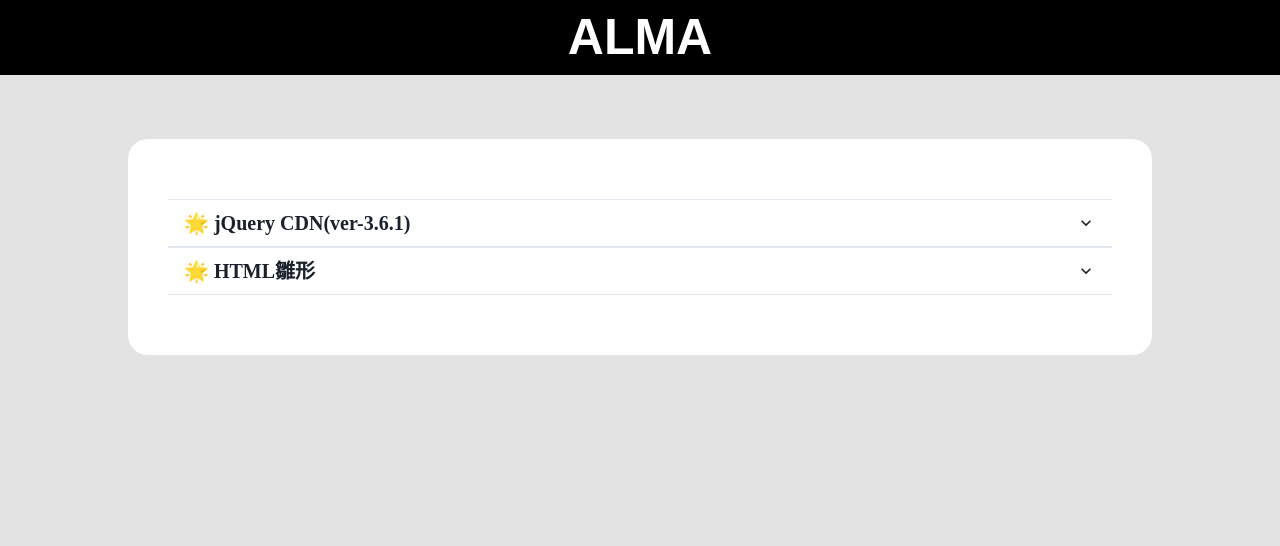
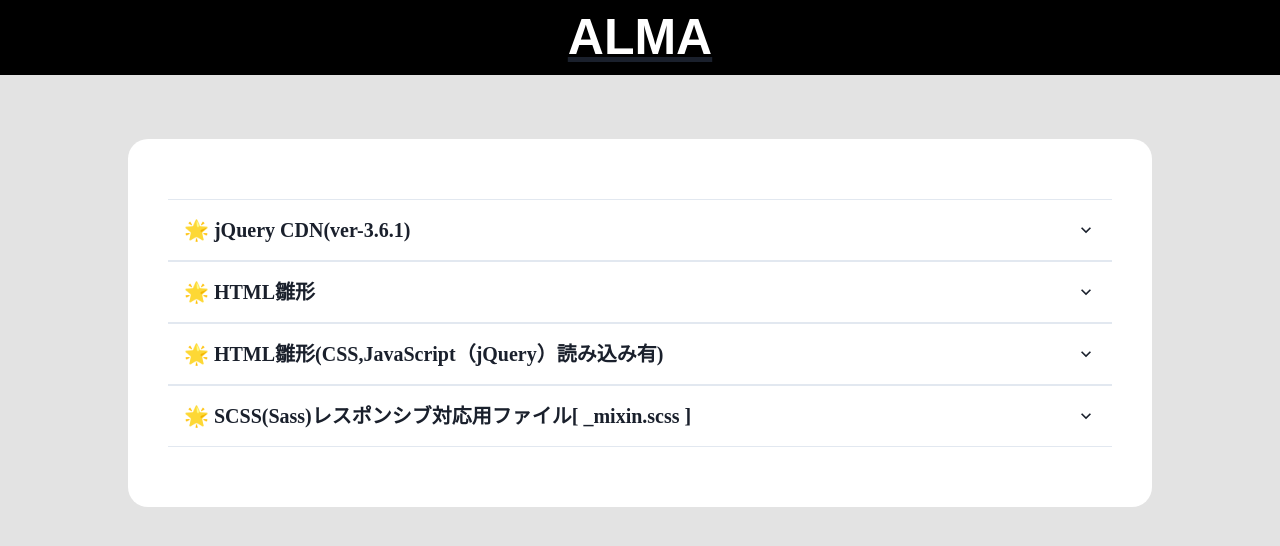
Before and after one commit to Noracham/ALMA-by-React, a Next.js app in the folder alma/: page /code in a window 1280 px wide. Shown: the top 546 px of the page. Built offline with nearby package versions, Linux system fonts and the light colour scheme; no server answers.

Commit message:
ボタンの調整とロゴにリンクを設定

```diff
--- a/alma/src/components/codeList.tsx
+++ b/alma/src/components/codeList.tsx
@@ -20,7 +20,7 @@ export const CodeList = (props: any) => {
   //       products.forEach((product) => {
   //         console.log(madeFromSoy(product));
   //       });`;
-  const { title, content } = props;
+  const { title, content, lang } = props;
   return (
     <>
       <Accordion allowToggle>
@@ -33,6 +33,7 @@ export const CodeList = (props: any) => {
                 as="span"
                 flex="1"
                 textAlign="left"
+                p={"7px 0"}
               >
                 {title}
               </Box>
@@ -41,7 +42,7 @@ export const CodeList = (props: any) => {
           </h2>
           <AccordionPanel pb={4}>
             <SyntaxHighlighter
-              language="html" // 表示する言語
+              language={lang} // 表示する言語
               style={okaidia}
               showLineNumbers // 行番号を表示
             >
--- a/alma/src/components/header.tsx
+++ b/alma/src/components/header.tsx
@@ -1,11 +1,13 @@
-import { Box } from "@chakra-ui/react";
+import { Box, Link } from "@chakra-ui/react";
 import styles from "@/styles/Header.module.css";
 
 export const Header = () => {
   return (
     <>
       <header className={styles.header}>
-        <h1>ALMA</h1>
+        <Link href="/">
+          <h1>ALMA</h1>
+        </Link>
       </header>
     </>
   );
--- a/alma/src/pages/code.tsx
+++ b/alma/src/pages/code.tsx
@@ -16,11 +16,13 @@ const code = () => {
           p={"60px 40px"}
         >
           <CodeList
+            lang="html"
             title="🌟 jQuery CDN(ver-3.6.1)"
             content='
           <script src="https://code.jquery.com/jquery-3.6.1.js" integrity="sha256-3zlB5s2uwoUzrXK3BT7AX3FyvojsraNFxCc2vC/7pNI=" crossorigin="anonymous"></script>'
           />
           <CodeList
+            lang="html"
             title="🌟 HTML雛形"
             content={`<!DOCTYPE html>
 <html lang="ja">
@@ -34,6 +36,37 @@ const code = () => {
 </body>
 </html>`}
           />
+          <CodeList
+            lang="html"
+            title="🌟 HTML雛形(CSS,JavaScript（jQuery）読み込み有)"
+            content={`<!DOCTYPE html>
+<html lang="ja">
+<head>
+    <meta charset="UTF-8">
+    <meta http-equiv="X-UA-Compatible" content="IE=edge">
+    <meta name="viewport" content="width=device-width, initial-scale=1.0">
+    <link rel="stylesheet" href="css/style.css">
+    <title></title>
+</head>
+<body>
+    <script src="js/index.js"></script>
+</body>
+</html>`}
+          />
+          <CodeList
+            lang="scss"
+            title="🌟 SCSS(Sass)レスポンシブ対応用ファイル[ _mixin.scss ]"
+            content={`$breakpoint: (
+  tab: 'screen and (max-width: 1024px)',
+  sp: 'screen and (max-width: 768px)'
+);
+
+@mixin mq($bp) {
+  @media #{map-get($breakpoint, $bp)} {
+    @content;
+  }
+}`}
+          />
         </Box>
       </PageLayout>
     </>
--- a/alma/src/pages/index.tsx
+++ b/alma/src/pages/index.tsx
@@ -53,7 +53,7 @@ export default function Home() {
 
         <Box
           display={"flex"}
-          w={"80%"}
+          w={"60%"}
           m={"10% auto 0"}
           justifyContent={"space-around"}
         >
@@ -65,6 +65,7 @@ export default function Home() {
               fontWeight={"400"}
               w={"200px"}
               h={"70px"}
+              m={"0 2px"}
               fontSize={"30px"}
               _hover={{
                 color: "#000",
@@ -82,6 +83,7 @@ export default function Home() {
               fontWeight={"400"}
               w={"200px"}
               h={"70px"}
+              m={"0 2px"}
               fontSize={"30px"}
               _hover={{
                 color: "#000",
@@ -99,6 +101,7 @@ export default function Home() {
               fontWeight={"400"}
               w={"200px"}
               h={"70px"}
+              m={"0 2px"}
               fontSize={"30px"}
               _hover={{
                 color: "#000",
```
